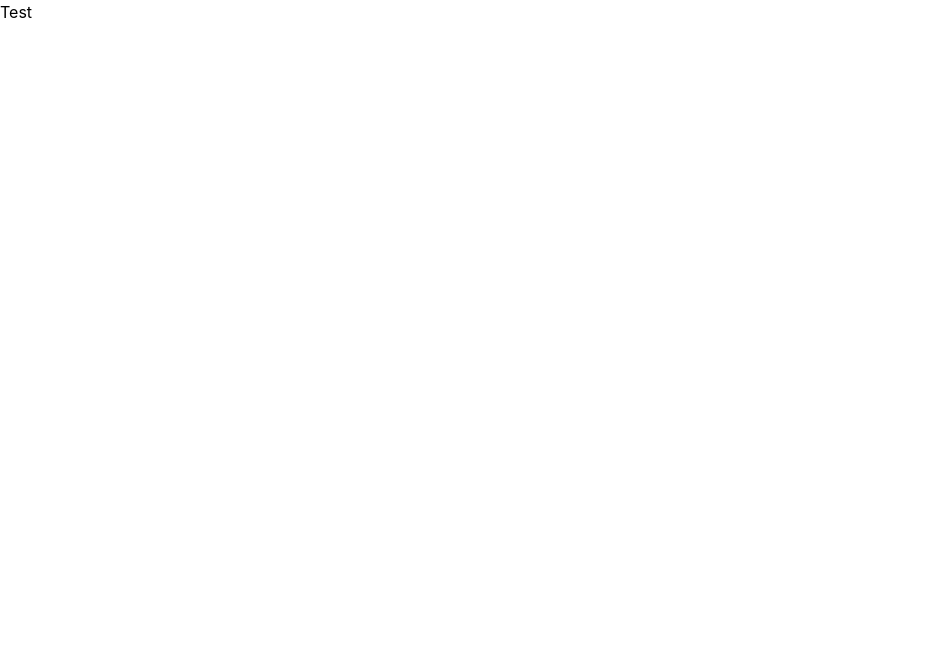
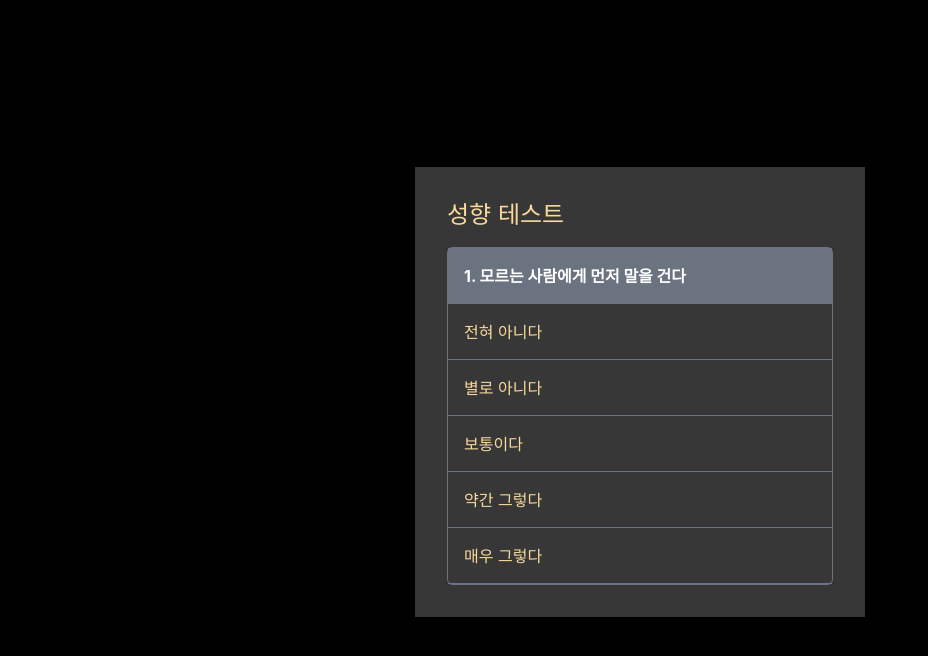
Before and after one commit to yoyoyoun18/la-front-end, a React (Create React App) app: page /test in a window 1280 px wide. Shown: the top 656 px of the page, without its empty margins (0-928 px from the left). Built offline with nearby package versions, Linux system fonts and the light colour scheme.

Commit message:
feat:test page 퍼블리싱

```diff
--- a/src/pages/Test.jsx
+++ b/src/pages/Test.jsx
@@ -1,7 +1,33 @@
 import React from "react";
 
 function Test() {
-  return <div>Test</div>;
+  return (
+    <div className="h-screen w-screen bg-black flex justify-center items-center flex-col">
+      <div className="w-[450px] h-auto bg-[#373737]  mb-4 flex justify-center items-start flex-col p-8 text-[#F9DA9B]">
+        <p className="text-2xl mb-4">성향 테스트</p>
+        <div className="border border-gray-500 w-full h-auto rounded-md">
+          <div className="h-14 border-b border-gray-500 bg-gray-500 text-white flex items-center p-4 font-bold">
+            1. 모르는 사람에게 먼저 말을 건다
+          </div>
+          <div className="h-14 cursor-pointer border-b border-gray-500 hover:bg-gray-500 hover:opacity-85 transition-all duration-200 ease-in-out flex items-center p-4">
+            전혀 아니다
+          </div>
+          <div className="h-14 cursor-pointer border-b border-gray-500 hover:bg-gray-500 hover:opacity-85 transition-all duration-200 ease-in-out flex items-center p-4">
+            별로 아니다
+          </div>
+          <div className="h-14 cursor-pointer border-b border-gray-500 hover:bg-gray-500 hover:opacity-85 transition-all duration-200 ease-in-out flex items-center p-4">
+            보통이다
+          </div>
+          <div className="h-14 cursor-pointer border-b border-gray-500 hover:bg-gray-500 hover:opacity-85 transition-all duration-200 ease-in-out flex items-center p-4">
+            약간 그렇다
+          </div>
+          <div className="h-14 cursor-pointer border-b border-gray-500 hover:bg-gray-500 hover:opacity-85 transition-all duration-200 ease-in-out flex items-center p-4">
+            매우 그렇다
+          </div>
+        </div>
+      </div>
+    </div>
+  );
 }
 
 export default Test;
```
